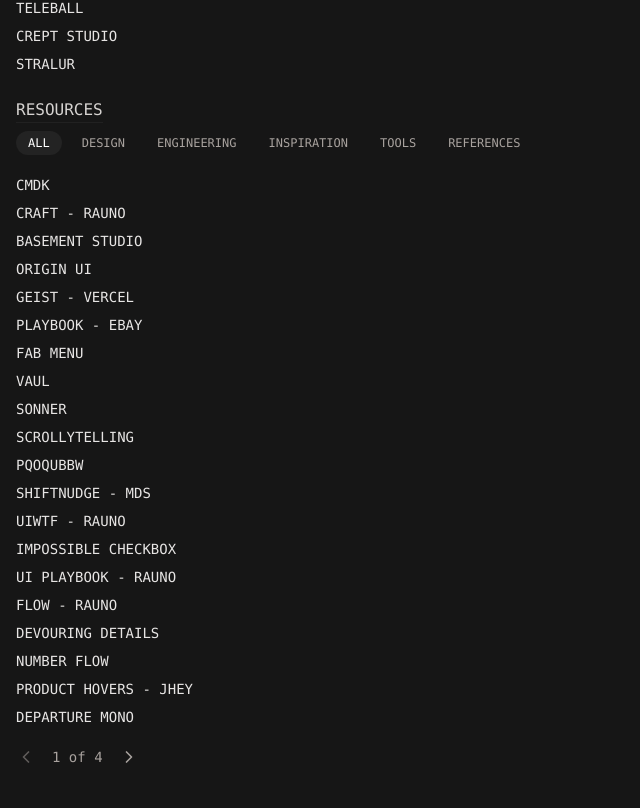
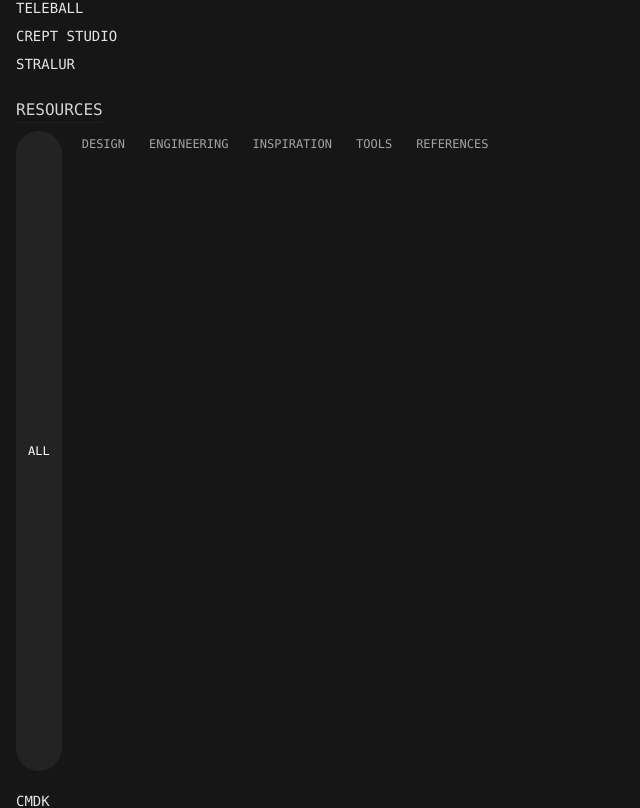
Before and after one commit to theteleporter/black-laboratory, a Next.js app: page / in a window 1280 px wide. Shown: the part 359-1167 px from the top of the page, without its empty margins (0-640 px from the left). Built offline with nearby package versions, Linux system fonts and the light colour scheme; a web font is replaced by a local one.

Commit message:
update experiments-list.tsx

```diff
--- a/components/experiments-list.tsx
+++ b/components/experiments-list.tsx
@@ -113,6 +113,7 @@
             >
               ALL
             </button>
+            <div style={{ minHeight: LIST_HEIGHT }}>
             {categories.map((category) => (
               <button
                 key={category}
@@ -128,14 +129,14 @@
               >
                 {category.toUpperCase()}
               </button>
-            ))}
+            ))}</div>
           </div>
           {renderProjects(currentResources)}
           <div className="flex items-center space-x-4">
             <button
               onClick={() => setCurrentPage(prev => Math.max(prev - 1, 1))}
               disabled={currentPage === 1}
-              className="text-stone-400 hover:text-white disabled:opacity-50"
+              className="text-stone-400 hover:text-white bg-[#232323] disabled: bg-transparent disabled:opacity-50"
             >
               <ChevronLeft size={20} />
              <span className="sr-only">
@@ -148,7 +149,7 @@
             <button
               onClick={() => setCurrentPage(prev => Math.min(prev + 1, totalPages))}
               disabled={currentPage === totalPages}
-              className="text-stone-400 hover:text-white disabled:opacity-50"
+              className="text-stone-400 hover:text-white bg-[#232323] disabled: bg-transparent disabled:opacity-50"
             >
               <ChevronRight size={20} />
             <span className="sr-only">
```
